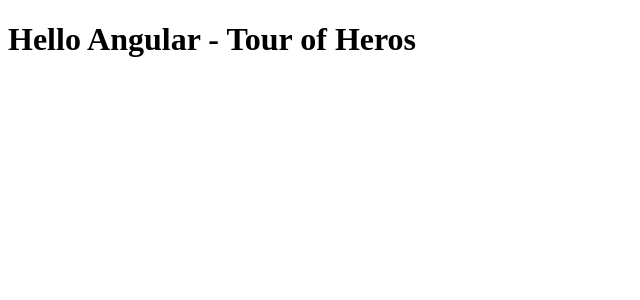
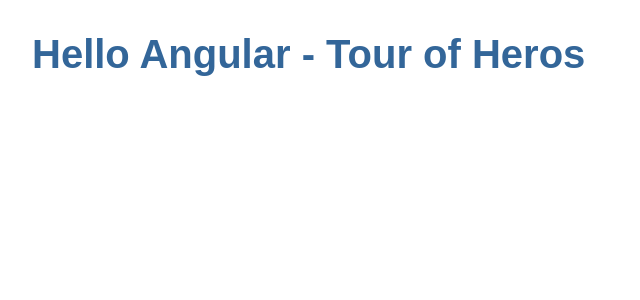
Before and after one commit to 2011-nov02-net/danielp-code, an Angular app in the folder HTML Testing/AngularLearning/HelloAngular/hello-angular/: page / in a window 1280 px wide. Shown: the top 300 px of the page, without its empty margins (0-640 px from the left). Built offline with nearby package versions, Linux system fonts and the light colour scheme.

Commit message:
added styles from tutorial

```diff
--- a/HTML Testing/AngularLearning/HelloAngular/hello-angular/src/SCSS/styles.scss
+++ b/HTML Testing/AngularLearning/HelloAngular/hello-angular/src/SCSS/styles.scss
@@ -9,3 +9,34 @@
 'reboot',
 'type';
 */
+
+h1 {
+    color: #369;
+    font-family: Arial, Helvetica, sans-serif;
+    font-size: 250%;
+}
+
+h2,
+h3 {
+    color: #444;
+    font-family: Arial, Helvetica, sans-serif;
+    font-weight: lighter;
+}
+
+body {
+    margin: 2em;
+}
+
+body,
+input[type="text"],
+button {
+    color: #333;
+    font-family: Cambria, Georgia;
+}
+
+
+/* everywhere else */
+
+* {
+    font-family: Arial, Helvetica, sans-serif;
+}
```
